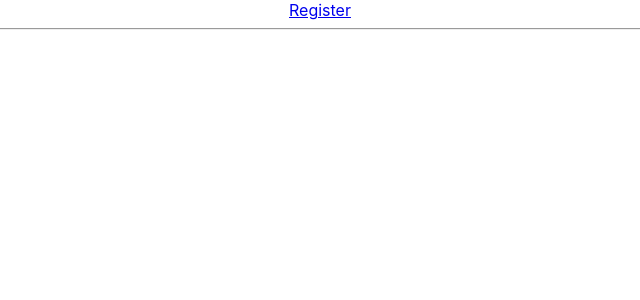
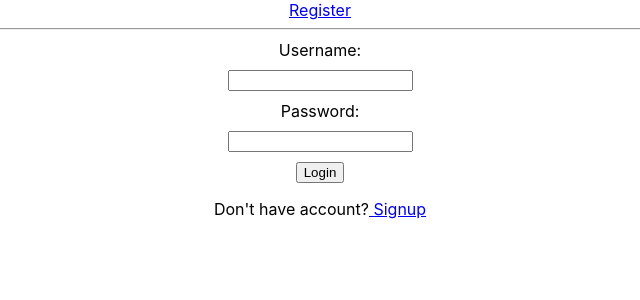
Before and after one commit to ironhack-class-codealongs/codealong-project-management-client, a React (Create React App) app: page /login in a window 1280 px wide. Shown: the top 300 px of the page, without its empty margins (320-960 px from the left). Built offline with nearby package versions, Linux system fonts and the light colour scheme.

Commit message:
improve ux and user flow (display list of projects in the homepage, redirect after login and signup, etc)

```diff
--- a/src/App.js
+++ b/src/App.js
@@ -24,20 +24,12 @@ class App extends React.Component {
 
         <Navbar user={this.state.loggedInUser} getUser={this.getTheUser} />
 
-        {
-          this.state.loggedInUser ?
-            <h1>Username: {this.state.loggedInUser.username}</h1> :
-            null
-        }
-
         <Switch>
-          <Route exact path='/signup' render={() => <Signup getUser={this.getTheUser}/>}/>
-          <Route exact path='/' render={() => <Login getUser={this.getTheUser}/>}/>
 
           <ProtectedRoute
             exact
             user={this.state.loggedInUser}
-            path='/projects'
+            path='/'
             component={ProjectList}
           />
 
@@ -47,6 +39,10 @@ class App extends React.Component {
             component={ProjectDetails}
           />
 
+          <Route exact path='/signup' render={(props) => <Signup {...props} getUser={this.getTheUser}/>}/>
+
+          <Route exact path='/login' render={(props) => <Login {...props} getUser={this.getTheUser}/>}/>
+
         </Switch>
 
       </div>
--- a/src/components/auth/Login.js
+++ b/src/components/auth/Login.js
@@ -14,7 +14,8 @@ class Login extends Component {
         this.service.login(username, password)
             .then(response => {
                 this.setState({ username: "", password: "" });
-                this.props.getUser(response)
+                this.props.getUser(response);
+                this.props.history.push('/');
             })
             .catch(error => console.log(error))
     }
--- a/src/components/auth/Signup.js
+++ b/src/components/auth/Signup.js
@@ -22,8 +22,8 @@ class Signup extends Component {
                     username: "",
                     password: "",
                 });
-
-                this.props.getUser(response)
+                this.props.getUser(response);
+                this.props.history.push('/');
             })
             .catch(error => console.log(error))
     }
--- a/src/components/auth/protected-route.js
+++ b/src/components/auth/protected-route.js
@@ -10,7 +10,7 @@ const protectedRoute  = ({component: Component, user, ...rest}) => {
             if(user){
               return <Component {...props} user={user}/>
             } else {
-              return <Redirect to={{pathname: '/', state: {from: props.location}}} />
+              return <Redirect to={{pathname: '/login', state: {from: props.location}}} />
             }
           }
         }
--- a/src/components/navbar/Navbar.js
+++ b/src/components/navbar/Navbar.js
@@ -24,7 +24,6 @@ export default class Navbar extends React.Component {
                         <div>
                             Welcome, {this.props.user.username}
                             <br />
-                            <Link to="/projects"> Projects </Link>
                             <Link to='/'>
                                 <button onClick={() => this.logoutUser()}> Logout </button>
                             </Link>
--- a/src/components/projects/EditProject.js
+++ b/src/components/projects/EditProject.js
@@ -19,7 +19,7 @@ class EditProject extends Component {
 
     axios.put(`http://localhost:5090/api/projects/${this.props.theProject._id}`, { title, description }, {withCredentials:true})
     .then( () => {
-        this.props.history.push('/projects');
+        this.props.history.push('/');
     }, error => {
         console.log(error)
     })
--- a/src/components/projects/ProjectDetails.js
+++ b/src/components/projects/ProjectDetails.js
@@ -36,7 +36,7 @@ class ProjectDetails extends Component {
         const { params } = this.props.match;
         axios.delete(`http://localhost:5090/api/projects/${params.id}`, {withCredentials:true})
             .then(() => {
-                this.props.history.push('/projects');
+                this.props.history.push('/');
             }, err => {
                 console.log(err)
             })
@@ -59,7 +59,7 @@ class ProjectDetails extends Component {
                             null
                     }
                 </div>
-                <Link to={'/projects'}>Back to projects</Link>
+                <Link to={'/'}>Back Home</Link>
             </div>
         )
     }
```
